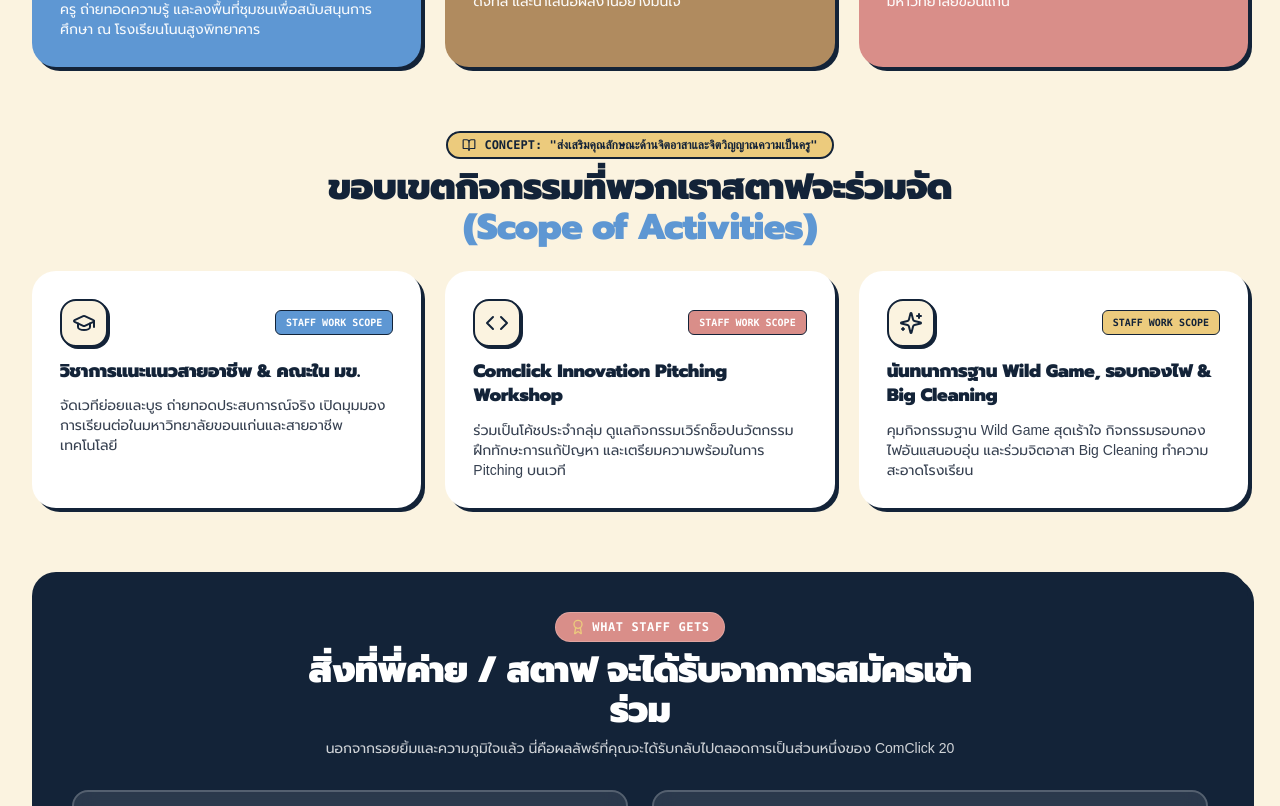
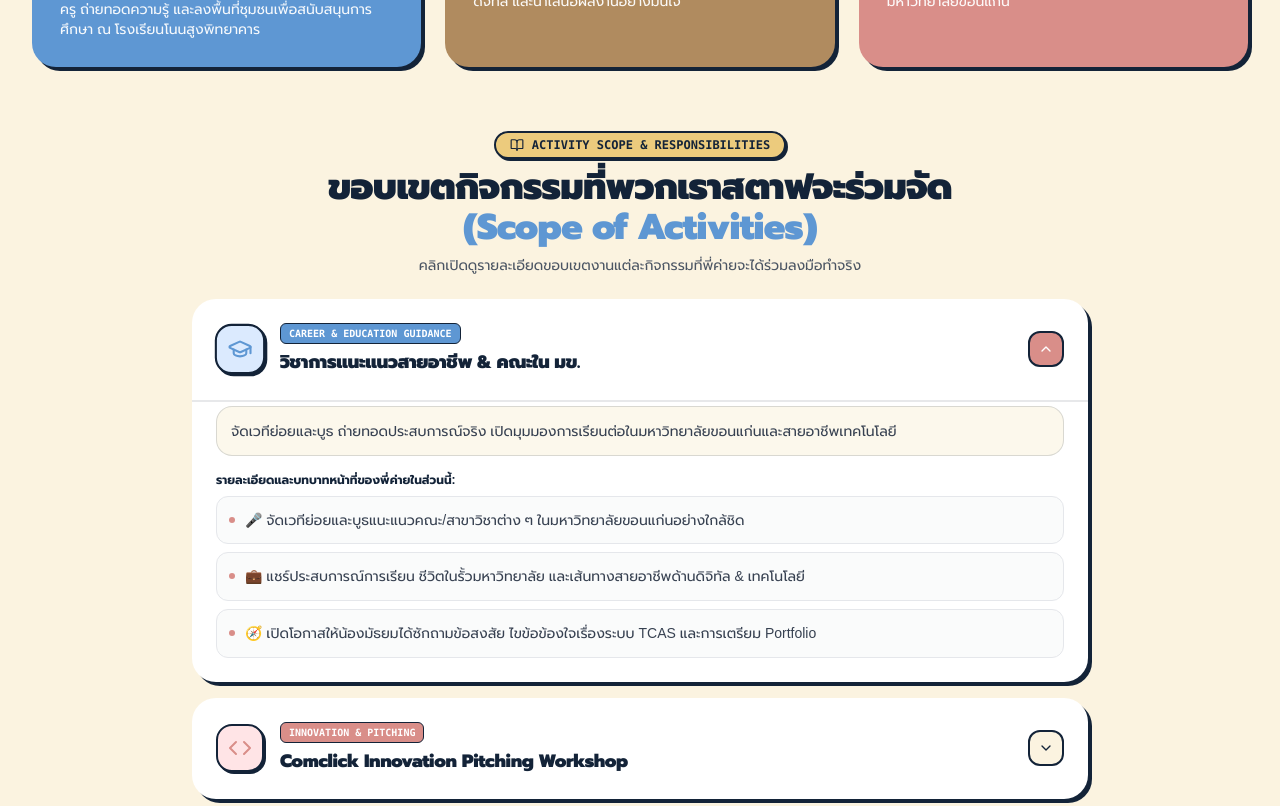
Before and after one commit to Exteeth/comclick, a Next.js app: page / in a window 1280 px wide. Shown: the part 1900-2706 px from the top of the page. Built offline with nearby package versions, Linux system fonts and the light colour scheme; no server answers; a web font is replaced by a local one.

Commit message:
feat: transform activity scopes into animated drop box accordion in AboutSection

```diff
--- a/src/components/AboutSection.tsx
+++ b/src/components/AboutSection.tsx
@@ -1,8 +1,7 @@
 "use client";
 
-import React from "react";
+import React, { useState } from "react";
 import {
-  Target,
   Users,
   BookOpen,
   Award,
@@ -12,15 +11,29 @@ import {
   HeartHandshake,
   Compass,
   Cpu,
-  Gamepad2,
   Code,
   CheckCircle2,
   Zap,
+  ChevronDown,
+  Flame,
+  Lightbulb,
 } from "lucide-react";
+import { motion, AnimatePresence } from "framer-motion";
 import { CAMP_INFO } from "@/lib/constants";
 import AnimatedContent from "./ui/AnimatedContent";
 
 export default function AboutSection() {
+  const [openScopeIndex, setOpenScopeIndex] = useState<number | null>(0);
+  const [openMissionIndex, setOpenMissionIndex] = useState<number | null>(null);
+
+  const toggleScope = (index: number) => {
+    setOpenScopeIndex(openScopeIndex === index ? null : index);
+  };
+
+  const toggleMission = (index: number) => {
+    setOpenMissionIndex(openMissionIndex === index ? null : index);
+  };
+
   const staffObjectives = [
     {
       icon: Compass,
@@ -58,23 +71,44 @@ export default function AboutSection() {
     {
       icon: GraduationCap,
       title: "วิชาการแนะแนวสายอาชีพ & คณะใน มข.",
-      desc: "จัดเวทีย่อยและบูธ ถ่ายทอดประสบการณ์จริง เปิดมุมมองการเรียนต่อในมหาวิทยาลัยขอนแก่นและสายอาชีพเทคโนโลยี",
-      color: "border-cc-blue bg-blue-50/50",
-      tagColor: "bg-cc-blue text-white",
+      tag: "CAREER & EDUCATION GUIDANCE",
+      shortDesc: "จัดเวทีย่อยและบูธ ถ่ายทอดประสบการณ์จริง เปิดมุมมองการเรียนต่อในมหาวิทยาลัยขอนแก่นและสายอาชีพเทคโนโลยี",
+      details: [
+        "🎤 จัดเวทีย่อยและบูธแนะแนวคณะ/สาขาวิชาต่าง ๆ ในมหาวิทยาลัยขอนแก่นอย่างใกล้ชิด",
+        "💼 แชร์ประสบการณ์การเรียน ชีวิตในรั้วมหาวิทยาลัย และเส้นทางสายอาชีพด้านดิจิทัล & เทคโนโลยี",
+        "🧭 เปิดโอกาสให้น้องมัธยมได้ซักถามข้อสงสัย ไขข้อข้องใจเรื่องระบบ TCAS และการเตรียม Portfolio",
+      ],
+      color: "border-cc-blue bg-blue-50/40",
+      accentBg: "bg-cc-blue text-white",
+      iconColor: "text-cc-blue bg-blue-100",
     },
     {
       icon: Code,
       title: "Comclick Innovation Pitching Workshop",
-      desc: "ร่วมเป็นโค้ชประจำกลุ่ม ดูแลกิจกรรมเวิร์กช็อปนวัตกรรม ฝึกทักษะการแก้ปัญหา และเตรียมความพร้อมในการ Pitching บนเวที",
-      color: "border-cc-coral bg-rose-50/50",
-      tagColor: "bg-cc-coral text-white",
+      tag: "INNOVATION & PITCHING",
+      shortDesc: "ร่วมเป็นโค้ชประจำกลุ่ม ดูแลกิจกรรมเวิร์กช็อปนวัตกรรม ฝึกทักษะการแก้ปัญหา และเตรียมความพร้อมในการ Pitching บนเวที",
+      details: [
+        "💡 ร่วมเป็นพี่เลี้ยง (Mentor/Coach) ประจำกลุ่ม ช่วยน้องๆ พัฒนาแนวคิดโครงงานผ่านกระบวนการ Design Thinking",
+        "💻 ให้คำแนะนำการประยุกต์ใช้เทคโนโลยี, AI และเครื่องมือดิจิทัลในการสร้างสรรค์ชิ้นงาน",
+        "🚀 ฝึกฝนทักษะการนำเสนอผลงาน (Pitching) เทคนิคการพูดบนเวที และการตอบคำถามกรรมการอย่างมั่นใจ",
+      ],
+      color: "border-cc-coral bg-rose-50/40",
+      accentBg: "bg-cc-coral text-white",
+      iconColor: "text-cc-coral bg-rose-100",
     },
     {
       icon: Sparkles,
       title: "นันทนาการฐาน Wild Game, รอบกองไฟ & Big Cleaning",
-      desc: "คุมกิจกรรมฐาน Wild Game สุดเร้าใจ กิจกรรมรอบกองไฟอันแสนอบอุ่น และร่วมจิตอาสา Big Cleaning ทำความสะอาดโรงเรียน",
-      color: "border-cc-yellow bg-amber-50/50",
-      tagColor: "bg-cc-yellow text-cc-navy",
+      tag: "RECREATION & VOLUNTEER",
+      shortDesc: "คุมกิจกรรมฐาน Wild Game สุดเร้าใจ กิจกรรมรอบกองไฟอันแสนอบอุ่น และร่วมจิตอาสา Big Cleaning ทำความสะอาดโรงเรียน",
+      details: [
+        "🎯 วางแผนและดำเนินกิจกรรมฐานเกมสันทนาการ (Wild Game) ที่สนุกสนาน ปลอดภัย และละลายพฤติกรรม",
+        "🔥 ร่วมสร้างบรรยากาศแห่งความประทับใจในคืนรอบกองไฟ (Campfire Night) และกิจกรรมผูกข้อมือรับน้อง",
+        "🧹 ลงแรงร่วมกิจกรรมจิตอาสา Big Cleaning Day ทำความสะอาดและปรับปรุงภูมิทัศน์โรงเรียนเป้าหมาย",
+      ],
+      color: "border-cc-yellow bg-amber-50/40",
+      accentBg: "bg-cc-yellow text-cc-navy",
+      iconColor: "text-amber-700 bg-amber-100",
     },
   ];
 
@@ -175,7 +209,7 @@ export default function AboutSection() {
                   >
                     คณะศึกษาศาสตร์ มข.
                   </a>{" "}
-                  และ<strong>เปิดรับสมัครนักศึกษาทุกชั้นปี ทุกสาขาวิชาใน มข.</strong> มาร่วมเป็นทีมงานพี่ค่าย 13 ฝ่าย
+                  และ<strong>เปิดรับสมัครนักศึกษาทุกชั้นปี ทุกสาขาวิชาใน มข.</strong> มาร่วมเป็นทีมงานพี่ค่าย 11 ฝ่าย
                 </p>
               </div>
             </div>
@@ -239,52 +273,118 @@ export default function AboutSection() {
           </div>
         </div>
 
-        {/* 3. Scope of Activity Design (What Staff will Do) */}
+        {/* 3. Scope of Activity Design (Drop Box / Accordion Dropdown) */}
         <div className="space-y-6">
           <div className="text-center max-w-2xl mx-auto space-y-2">
-            <div className="inline-flex items-center gap-2 px-3.5 py-1 rounded-full bg-cc-yellow text-cc-navy border-2 border-cc-navy text-xs font-mono font-black uppercase">
+            <div className="inline-flex items-center gap-2 px-3.5 py-1 rounded-full bg-cc-yellow text-cc-navy border-2 border-cc-navy text-xs font-mono font-black uppercase shadow-solid-sm">
               <BookOpen className="w-3.5 h-3.5 text-cc-navy" />
-              <span>CONCEPT: "ส่งเสริมคุณลักษณะด้านจิตอาสาและจิตวิญญาณความเป็นครู"</span>
+              <span>ACTIVITY SCOPE & RESPONSIBILITIES</span>
             </div>
             <h3 className="font-display font-black text-2xl sm:text-4xl text-cc-navy">
               ขอบเขตกิจกรรมที่พวกเราสตาฟจะร่วมจัด <span className="text-cc-blue">(Scope of Activities)</span>
             </h3>
+            <p className="text-xs sm:text-sm text-gray-600 font-normal">
+              คลิกเปิดดูรายละเอียดขอบเขตงานแต่ละกิจกรรมที่พี่ค่ายจะได้ร่วมลงมือทำจริง
+            </p>
           </div>
 
-          <div className="grid grid-cols-1 md:grid-cols-3 gap-6">
+          {/* Interactive Drop Box List */}
+          <div className="space-y-4 max-w-4xl mx-auto">
             {staffLearningScopes.map((scope, idx) => {
               const Icon = scope.icon;
+              const isOpen = openScopeIndex === idx;
+
               return (
-                <AnimatedContent
-                  key={idx}
-                  distance={40}
-                  direction="vertical"
-                  duration={0.6}
-                  delay={idx * 0.1}
+                <AnimatedContent key={idx} distance={20} duration={0.4} delay={idx * 0.05}>
+                  <div
+                    className={`rounded-3xl border-3 border-cc-navy shadow-solid transition-all overflow-hidden bg-white ${
+                      isOpen ? "ring-2 ring-cc-navy/10" : ""
+                    }`}
                   >
+                    {/* Header Button / Trigger */}
+                    <button
+                      type="button"
+                      onClick={() => toggleScope(idx)}
+                      className="w-full p-5 sm:p-6 text-left flex items-center justify-between gap-4 hover:bg-cc-cream/40 transition-colors focus:outline-none cursor-pointer"
+                    >
+                      <div className="flex items-center gap-4 min-w-0">
                         <div
-                    className={`h-full p-6 sm:p-7 rounded-3xl bg-white border-3 border-cc-navy shadow-solid space-y-4 flex flex-col justify-between hover:translate-x-0.5 hover:-translate-y-1 transition-all ${scope.color}`}
+                          className={`w-12 h-12 rounded-2xl border-2 border-cc-navy shadow-solid-sm flex items-center justify-center flex-shrink-0 transition-transform ${
+                            isOpen ? "scale-105" : ""
+                          } ${scope.iconColor}`}
                         >
-                    <div className="space-y-3">
-                      <div className="flex items-center justify-between">
-                        <div className="w-12 h-12 rounded-2xl bg-cc-cream border-2 border-cc-navy shadow-solid-sm flex items-center justify-center text-cc-navy">
-                          <Icon className="w-6 h-6 text-cc-navy" />
+                          <Icon className="w-6 h-6" />
                         </div>
+                        <div className="min-w-0">
+                          <div className="flex items-center gap-2 flex-wrap">
                             <span
-                          className={`text-[10px] font-mono font-bold px-2.5 py-1 rounded-md border border-cc-navy ${scope.tagColor}`}
+                              className={`text-[9px] sm:text-[10px] font-mono font-bold px-2 py-0.5 rounded-md border border-cc-navy ${scope.accentBg}`}
                             >
-                          STAFF WORK SCOPE
+                              {scope.tag}
                             </span>
                           </div>
-
-                      <h4 className="font-display font-black text-lg text-cc-navy leading-snug">
+                          <h4 className="font-display font-black text-base sm:text-lg text-cc-navy leading-snug mt-1 truncate sm:whitespace-normal">
                             {scope.title}
                           </h4>
+                        </div>
+                      </div>
 
-                      <p className="text-xs sm:text-sm text-gray-700 leading-relaxed">
-                        {scope.desc}
+                      {/* Animated Chevron Indicator */}
+                      <motion.div
+                        animate={{ rotate: isOpen ? 180 : 0 }}
+                        transition={{ duration: 0.3, ease: [0.16, 1, 0.3, 1] }}
+                        className={`w-9 h-9 rounded-xl border-2 border-cc-navy flex items-center justify-center font-bold flex-shrink-0 transition-colors ${
+                          isOpen ? "bg-cc-coral text-white" : "bg-cc-cream text-cc-navy"
+                        }`}
+                      >
+                        <ChevronDown className="w-4 h-4" />
+                      </motion.div>
+                    </button>
+
+                    {/* Expandable Drop Box Content */}
+                    <AnimatePresence initial={false}>
+                      {isOpen && (
+                        <motion.div
+                          key="scope-content"
+                          initial={{ opacity: 0, height: 0 }}
+                          animate={{ opacity: 1, height: "auto" }}
+                          exit={{ opacity: 0, height: 0 }}
+                          transition={{ duration: 0.35, ease: [0.16, 1, 0.3, 1] }}
+                          className="overflow-hidden"
+                        >
+                          <motion.div
+                            initial={{ opacity: 0, y: -8 }}
+                            animate={{ opacity: 1, y: 0 }}
+                            exit={{ opacity: 0, y: -8 }}
+                            transition={{ duration: 0.25 }}
+                            className="px-5 sm:px-6 pb-6 pt-1 border-t-2 border-cc-navy/10 space-y-4 font-normal"
+                          >
+                            {/* Summary Paragraph */}
+                            <p className="text-xs sm:text-sm text-gray-700 leading-relaxed bg-cc-cream/60 p-3.5 rounded-2xl border border-cc-navy/15">
+                              {scope.shortDesc}
                             </p>
+
+                            {/* Detailed Bullet Points */}
+                            <div className="space-y-2">
+                              <span className="text-xs font-bold text-cc-navy block">
+                                รายละเอียดและบทบาทหน้าที่ของพี่ค่ายในส่วนนี้:
+                              </span>
+                              <div className="space-y-2">
+                                {scope.details.map((detail, dIdx) => (
+                                  <div
+                                    key={dIdx}
+                                    className="flex items-start gap-2.5 text-xs sm:text-sm text-gray-700 bg-gray-50/80 p-3 rounded-xl border border-gray-200"
+                                  >
+                                    <span className="w-1.5 h-1.5 rounded-full bg-cc-coral mt-2 flex-shrink-0" />
+                                    <span className="leading-relaxed">{detail}</span>
                                   </div>
+                                ))}
+                              </div>
+                            </div>
+                          </motion.div>
+                        </motion.div>
+                      )}
+                    </AnimatePresence>
                   </div>
                 </AnimatedContent>
               );
```
Lines whose indentation alone changed are shown as unchanged.
